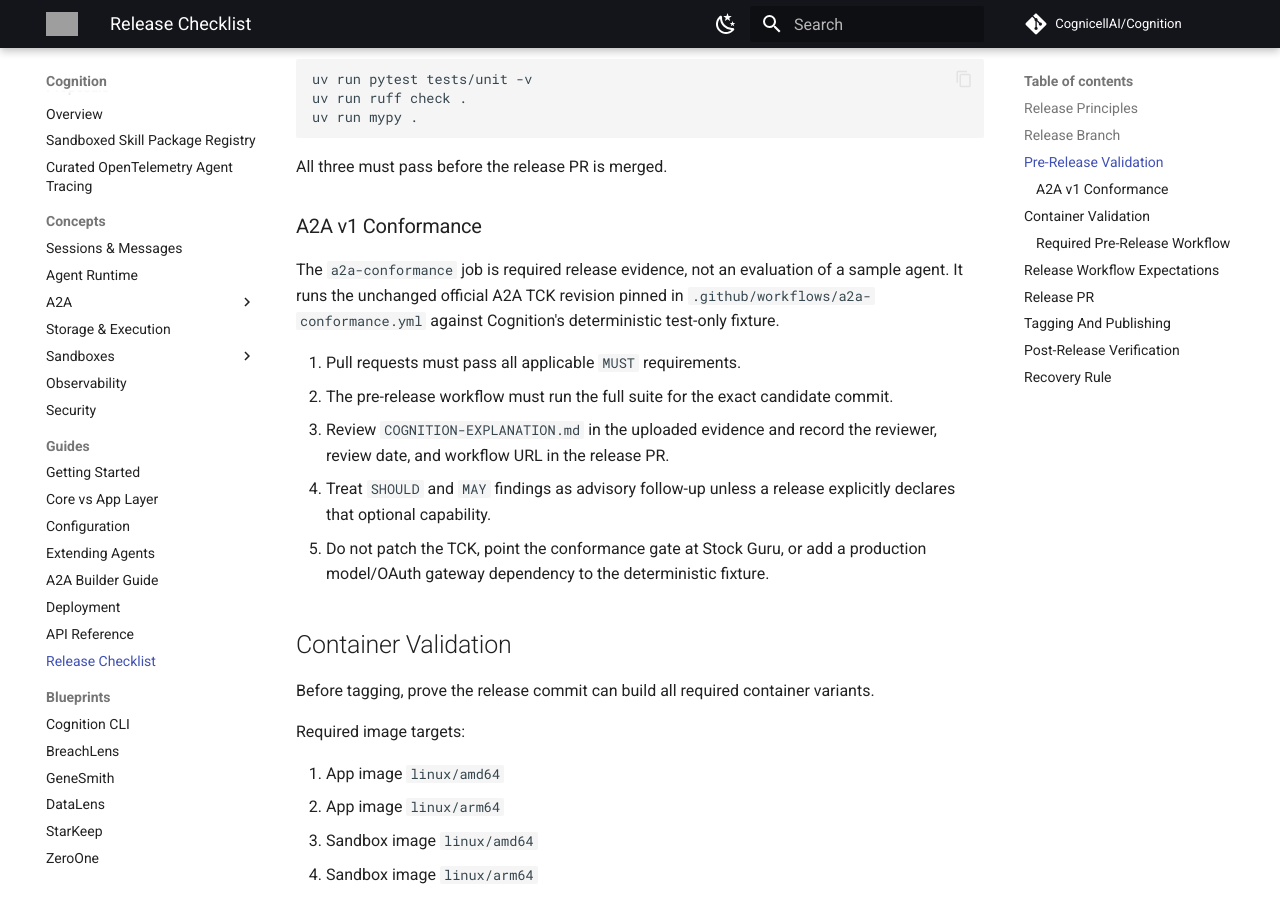
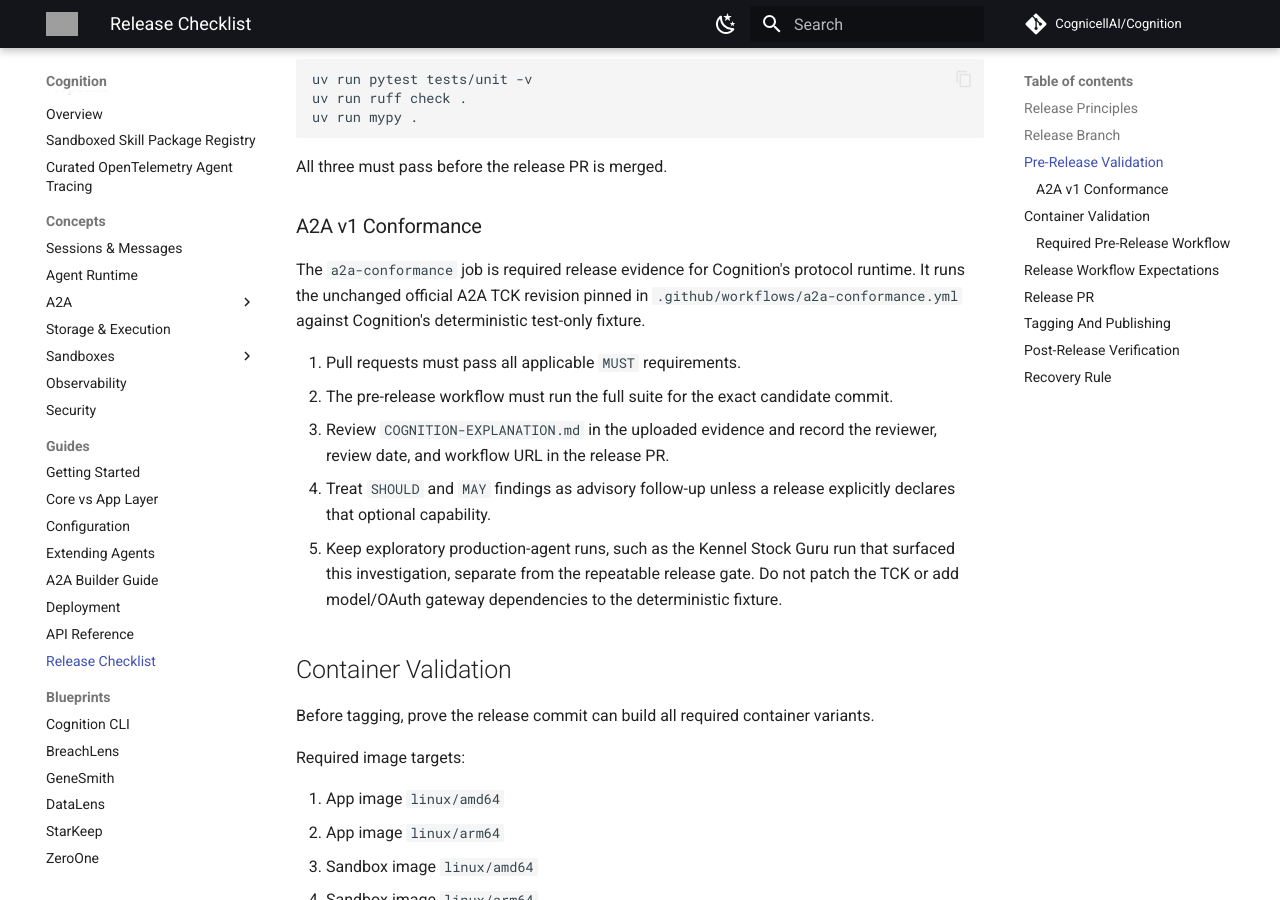
Before and after one commit to CognicellAI/Cognition, an MkDocs documentation site: the page built from docs/guides/release-checklist.md, in a window 1280 px wide and 900 px high, scrolled down 1025 px. Built offline with MkDocs 1.6.1 and Material for MkDocs 9.7.7, drawn with Linux system fonts in a browser that asks for light colours; comment, search, counter and statistics services are not loaded; grey boxes are pictures that could not be loaded.

Commit message:
docs: clarify Stock Guru investigation role

```diff
--- a/docs/guides/release-checklist.md
+++ b/docs/guides/release-checklist.md
@@ -37,8 +37,8 @@ All three must pass before the release PR is merged.
 
 ### A2A v1 Conformance
 
-The `a2a-conformance` job is required release evidence, not an evaluation of a
-sample agent. It runs the unchanged official A2A TCK revision pinned in
+The `a2a-conformance` job is required release evidence for Cognition's protocol
+runtime. It runs the unchanged official A2A TCK revision pinned in
 `.github/workflows/a2a-conformance.yml` against Cognition's deterministic
 test-only fixture.
 
@@ -49,8 +49,10 @@ test-only fixture.
    reviewer, review date, and workflow URL in the release PR.
 4. Treat `SHOULD` and `MAY` findings as advisory follow-up unless a release
    explicitly declares that optional capability.
-5. Do not patch the TCK, point the conformance gate at Stock Guru, or add a
-   production model/OAuth gateway dependency to the deterministic fixture.
+5. Keep exploratory production-agent runs, such as the Kennel Stock Guru run
+   that surfaced this investigation, separate from the repeatable release gate.
+   Do not patch the TCK or add model/OAuth gateway dependencies to the
+   deterministic fixture.
 
 ## Container Validation
 
```
Also changed, not shown: docs/guides/a2a.md (+4 -1 lines), 2 other files.
